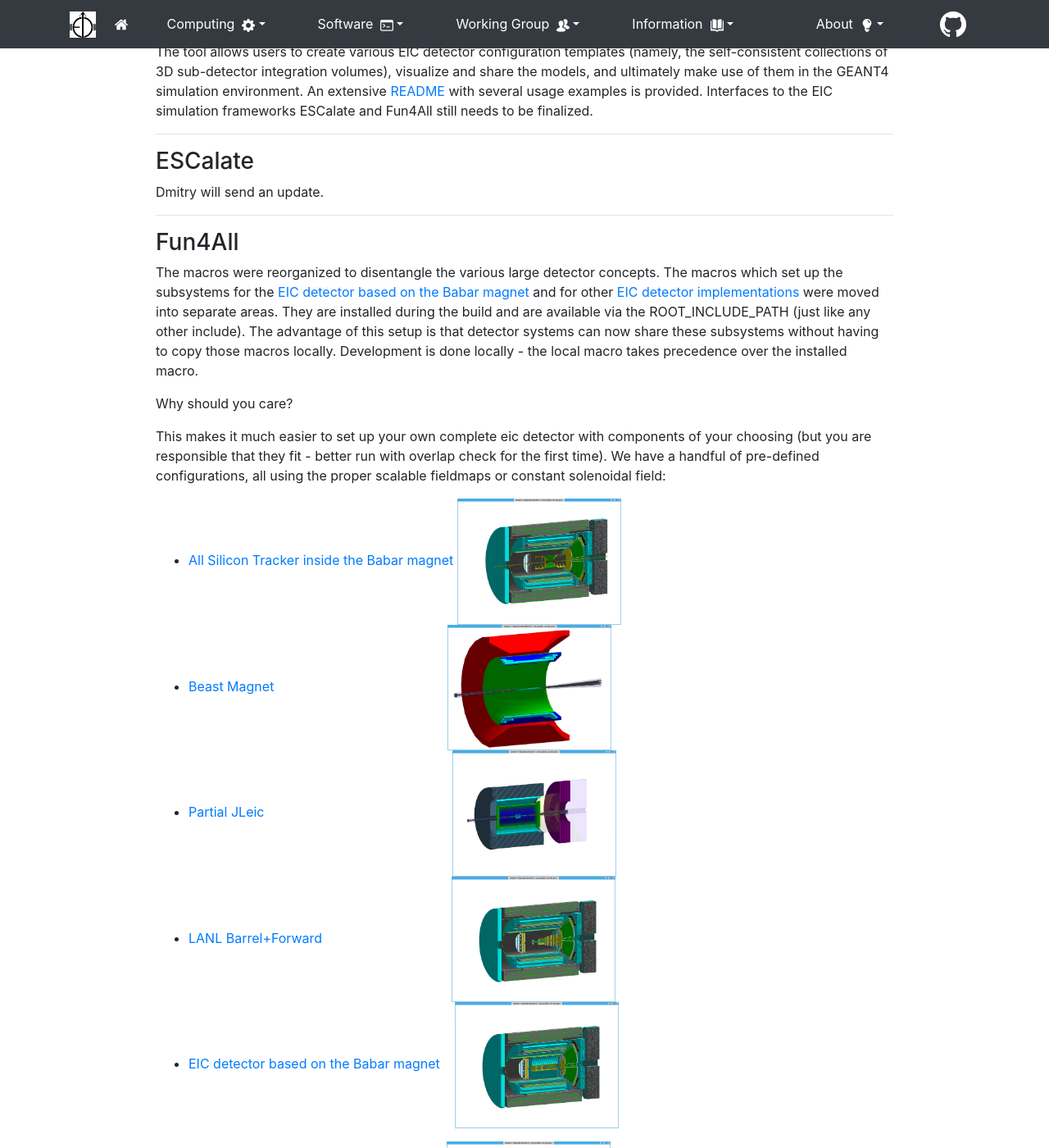
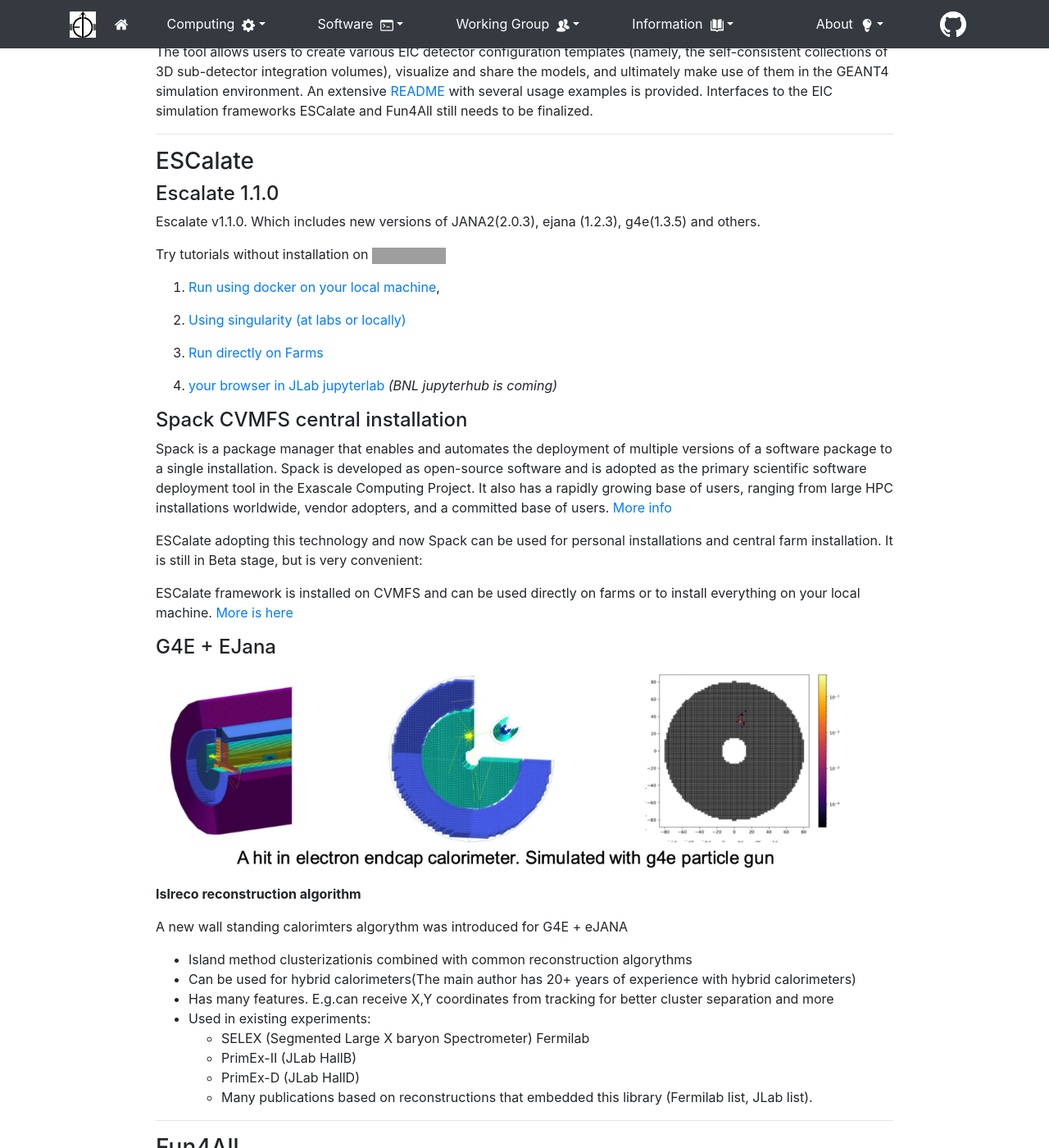
Before and after one commit to kkauder/eic.github.io, a Jekyll site: the page built from _posts/2020-07-31-software-news.md, in a window 1280 px wide and 1400 px high, scrolled down 3693 px. Shown: the whole window at 82% size. Built offline with Jekyll 4.4.1, drawn with Linux system fonts in a browser that asks for light colours; nearby versions of some CDN libraries; grey boxes are pictures that could not be loaded.

Commit message:
Escalate news

```diff
--- a/_posts/2020-07-31-software-news.md
+++ b/_posts/2020-07-31-software-news.md
@@ -183,7 +183,51 @@
 
 ### ESCalate {#escalate}
 
-Dmitry will send an update.
+#### Escalate 1.1.0
+
+Escalate v1.1.0. Which includes new versions of JANA2(2.0.3), ejana
+(1.2.3), g4e(1.3.5) and others.
+
+Try tutorials without installation on [![Binder](https://mybinder.org/badge_logo.svg)](https://mybinder.org/v2/gl/eic%2Fescalate%2Fworkspace/master)
+
+1. [Run using docker on your local machine](#running-in-docker),
+
+2. [Using singularity (at labs or locally)](https://gitlab.com/eic/escalate/smear/-/blob/master/simple_instruction_singularity.md)
+
+3. [Run directly on Farms](https://gitlab.com/eic/escalate/smear/-/blob/master/simple_instruction_ifarm.md)
+
+4. [your browser in JLab jupyterlab]()  *(BNL jupyterhub is coming)*
+
+#### Spack CVMFS central installation
+
+Spack is a package manager that enables and automates the deployment of multiple versions of a software package to a single installation. Spack is developed as open-source software and is adopted as the primary scientific software deployment tool in the Exascale Computing Project. It also has a rapidly growing base of users, ranging from large HPC installations worldwide, vendor adopters, and a committed base of users.
+[More info](https://www.alcf.anl.gov/support-center/training-assets/software-deployment-spack)
+
+ESCalate adopting this technology and now Spack can be used for personal
+installations and central farm installation. It is still in Beta stage,
+but is very convenient:
+
+ESCalate framework is installed on CVMFS and can be used directly on farms or to install everything on your local machine. [More is here](https://github.com/eic/eic-spack)
+
+
+#### G4E + EJana
+
+<img src="{{ 'assets/images/software/escalate/2020-08-12-ecal-hit.png' | relative_url }}" style="height:250px; align:center;">
+
+**Islreco reconstruction algorithm**
+
+A new wall standing calorimters algorythm was introduced for G4E + eJANA
+
+- Island method clusterizationis combined with common reconstruction algorythms
+- Can be used for hybrid calorimeters(The main author has 20+ years of experience with hybrid calorimeters)
+- Has many features. E.g.can receive X,Y coordinates from tracking for better cluster separation and more
+- Used in existing experiments:
+   - SELEX (Segmented Large X baryon Spectrometer) Fermilab
+   - PrimEx-II (JLab HallB)
+   - PrimEx-D (JLab HallD)
+   - Many publications based on reconstructions that embedded this library (Fermilab list, JLab list).
+
+
 
 ---
 
```
Also changed, not shown: assets/images/software/escalate/2020-08-12-ecal-hit.png (added).
